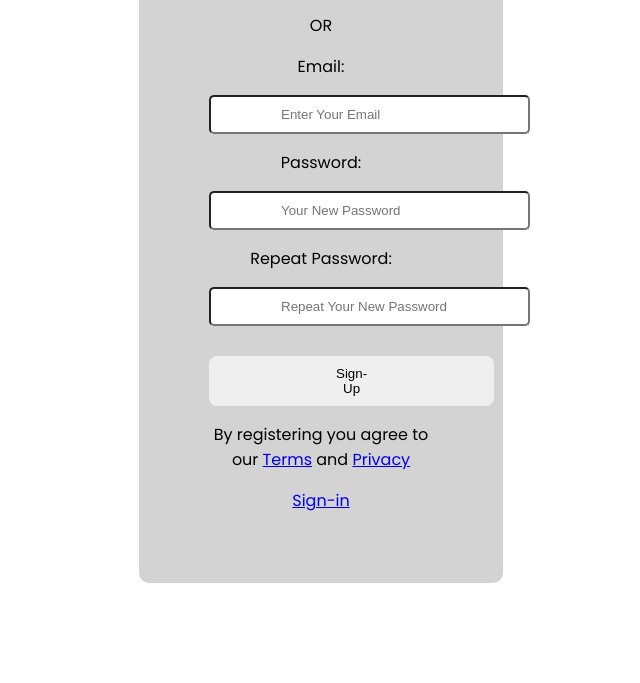
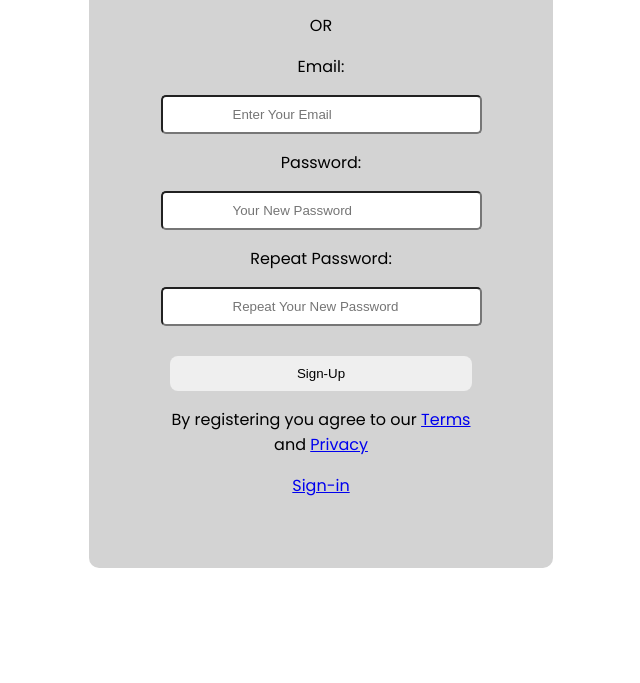
Before and after one commit to thisisrealnoman/basic-sign-up-form, a plain HTML site: page index.html in a window 1280 px wide. Shown: the part 360-1043 px from the top of the page, without its empty margins (319-959 px from the left). Drawn offline with Linux system fonts and the light colour scheme.

Commit message:
fixing error

```diff
--- a/styles/form.css
+++ b/styles/form.css
@@ -1,5 +1,5 @@
 .super{
-    margin: 100px 450px;
+    margin: 100px 400px;
     background-color: lightgrey;
     border-radius: 10px;
     padding: 70px;
```
